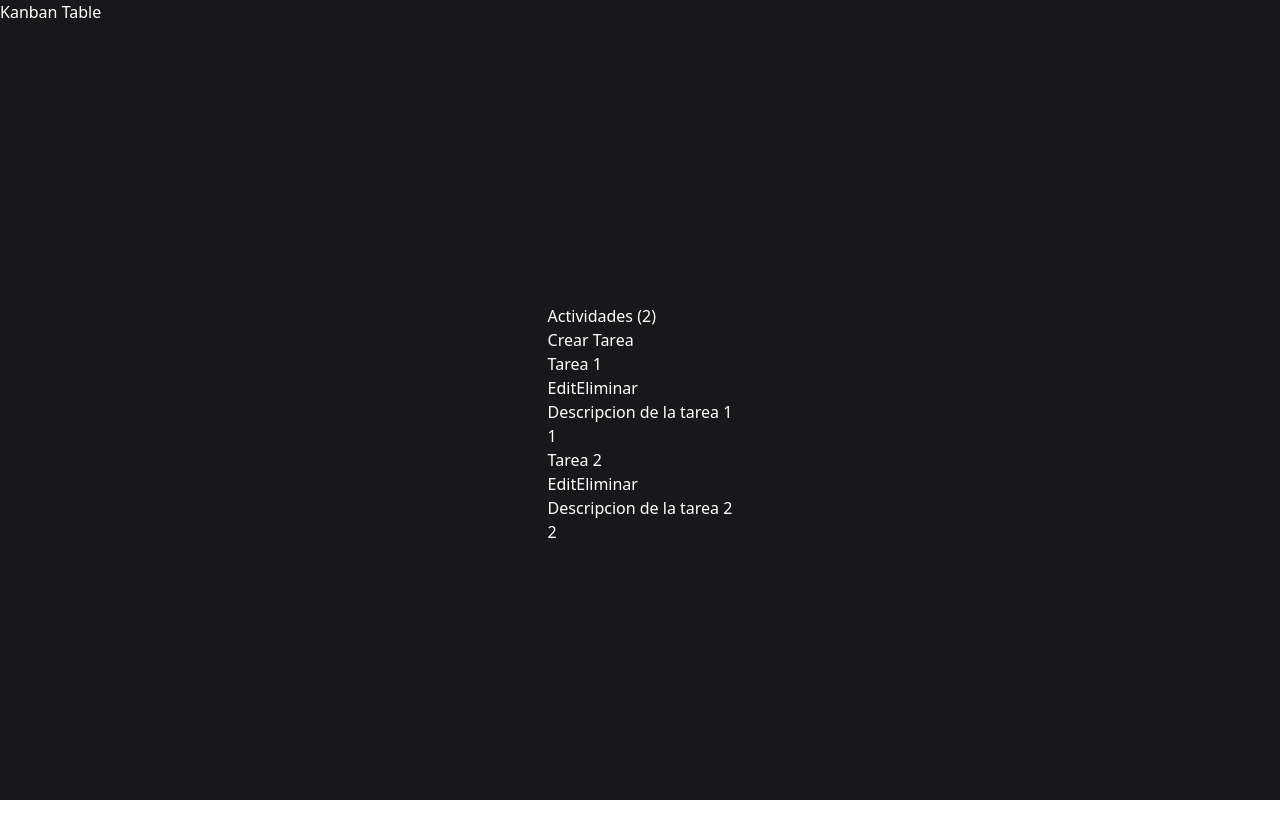
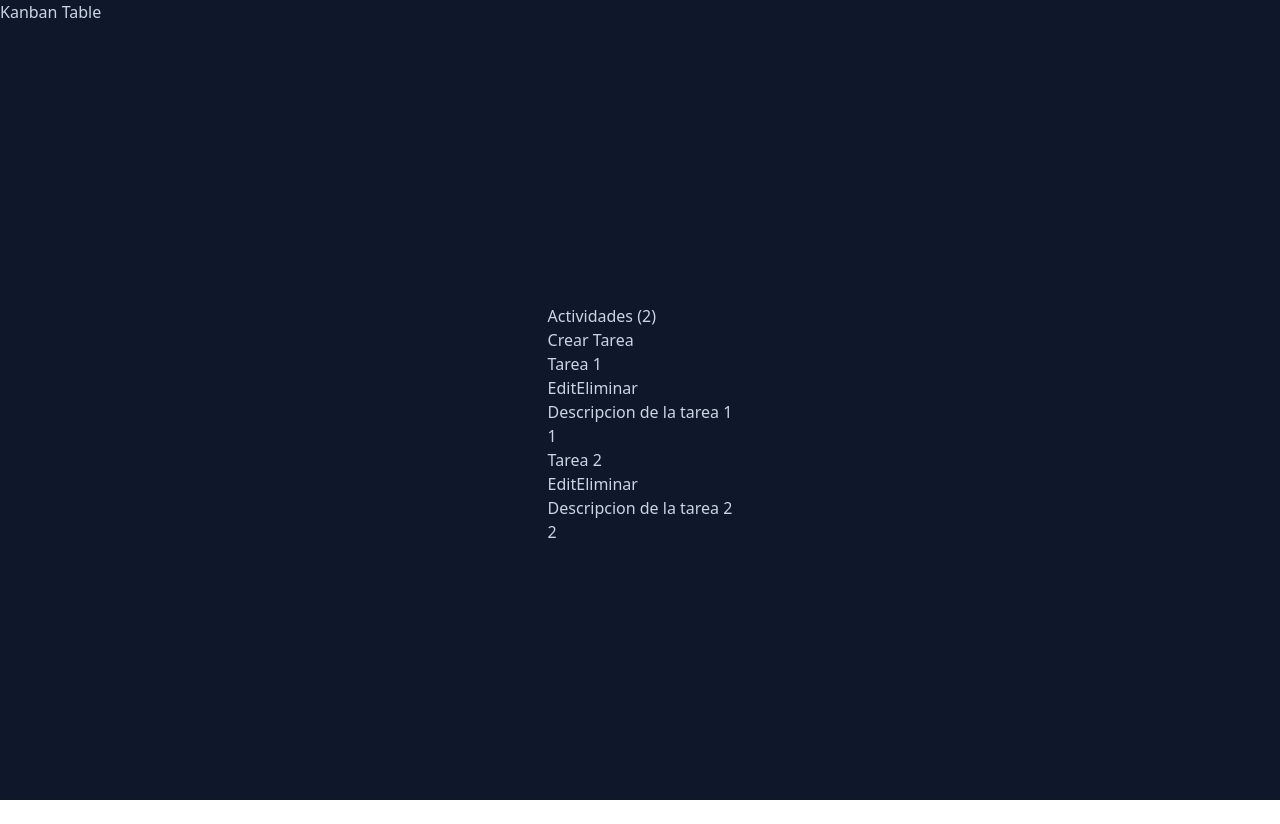
Before and after one commit to MenghySanchez/react-tailwind, a React (Create React App) app: page / in a window 1280 px wide. Built offline with nearby package versions, Linux system fonts and the light colour scheme.

Commit message:
documentacion al codigo agregada

```diff
--- a/src/App.js
+++ b/src/App.js
@@ -5,7 +5,8 @@ import { BrowserRouter, Routes, Route } from "react-router-dom";
 
 function App() {
   return (
-    <div className="bg-zinc-900 h-screen text-white">
+/* Setting the background color to slate-900 and the text color to slate-300. */
+    <div className="bg-slate-900 h-screen text-slate-300">
       <h1> Kanban Table</h1>
       <div className="flex items-center justify-center h-full">
       <BrowserRouter>
--- a/src/tasks/taskSlice.js
+++ b/src/tasks/taskSlice.js
@@ -1,5 +1,6 @@
 import { createSlice } from "@reduxjs/toolkit";
 
+/* The initial state of the reducer. */
 const initialState = [
   {
     id: "1",
@@ -19,30 +20,26 @@ export const taskSlice = createSlice({
   name: "tasks",
   initialState,
   reducers: {
+
+    /* Adding a new task to the state. */
     addTask: (state, action) => {
-      // metodo para agregar la tarea
       state.push(action.payload);
-      /**
-       *  [...state, action.payload]
-       * la linea anterior es la forma como tradicionalmente se agrega
-       * un elemento con react, sin embargo para comprension mas simple desde js
-       * usamo la funcion push , asi es mas sencillo entender que estamos
-       * cargado un bloque de info
-       */
     },
+    /* Finding the task with the id that is passed in the action payload and then removing it from the
+    state. */
     deleteTask: (state, action) => {
       const taskFound = state.find((task) => task.id === action.payload);
       if(taskFound){
-        state.splice(state.indexOf(taskFound),1) //el splice  usa dos parametros
-        // el primero es el ndice de la tarea y el segundo paramentro es la cantidad de elementos
-        // a quitar
-
+        state.splice(state.indexOf(taskFound),1)
       }
     },
+    /* A reducer that is used to edit a task. */
     editTask:(state, action)=>{
+     /* Destructuring the payload of the action and then finding the task with the id that is passed in
+     the action payload. */
      const {id, title, descripcion} = action.payload
-
      const foundTask = state.find(task => task.id === id)
+     /* Checking if the task was found and then updating the title and description of the task. */
      if(foundTask ){
       foundTask.title = title
       foundTask.descripcion =  descripcion
```
Also changed, not shown: src/componentes/TaskForm.js (+19 -2 lines), src/componentes/TaskList.js (+7 -0 lines).
